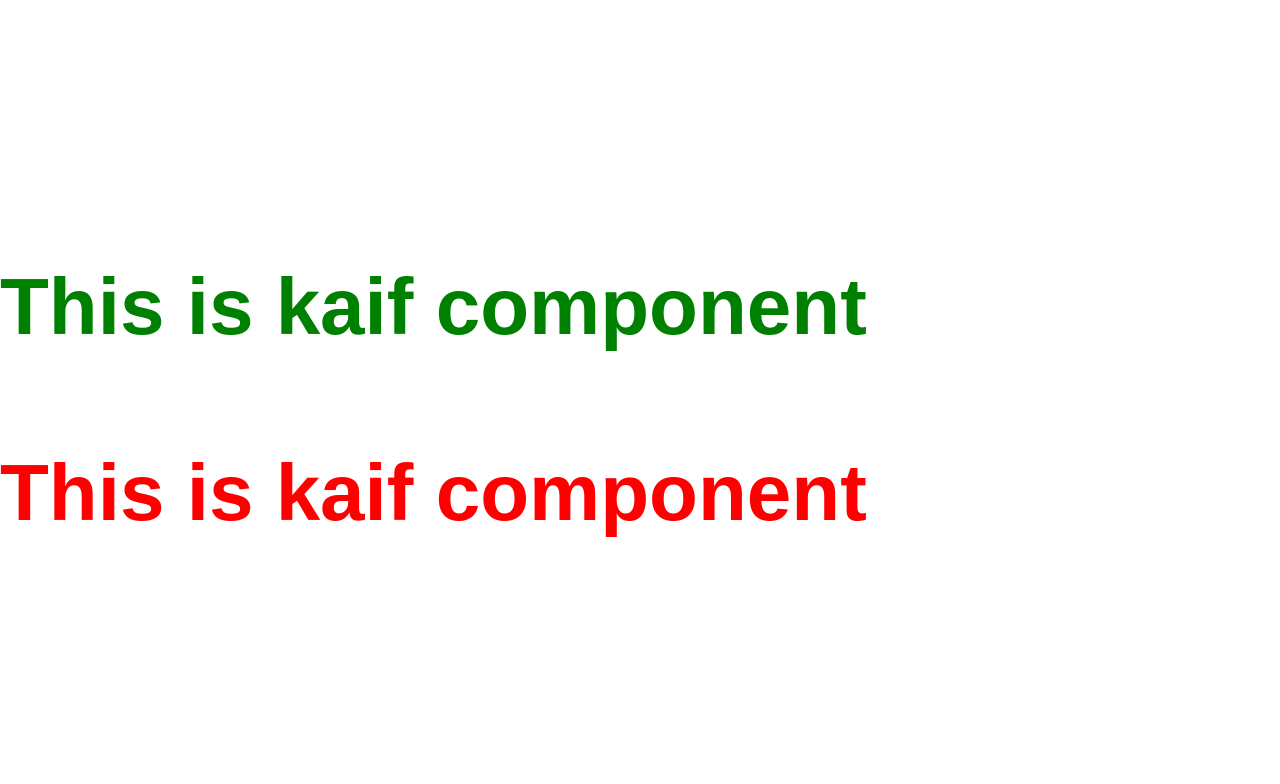
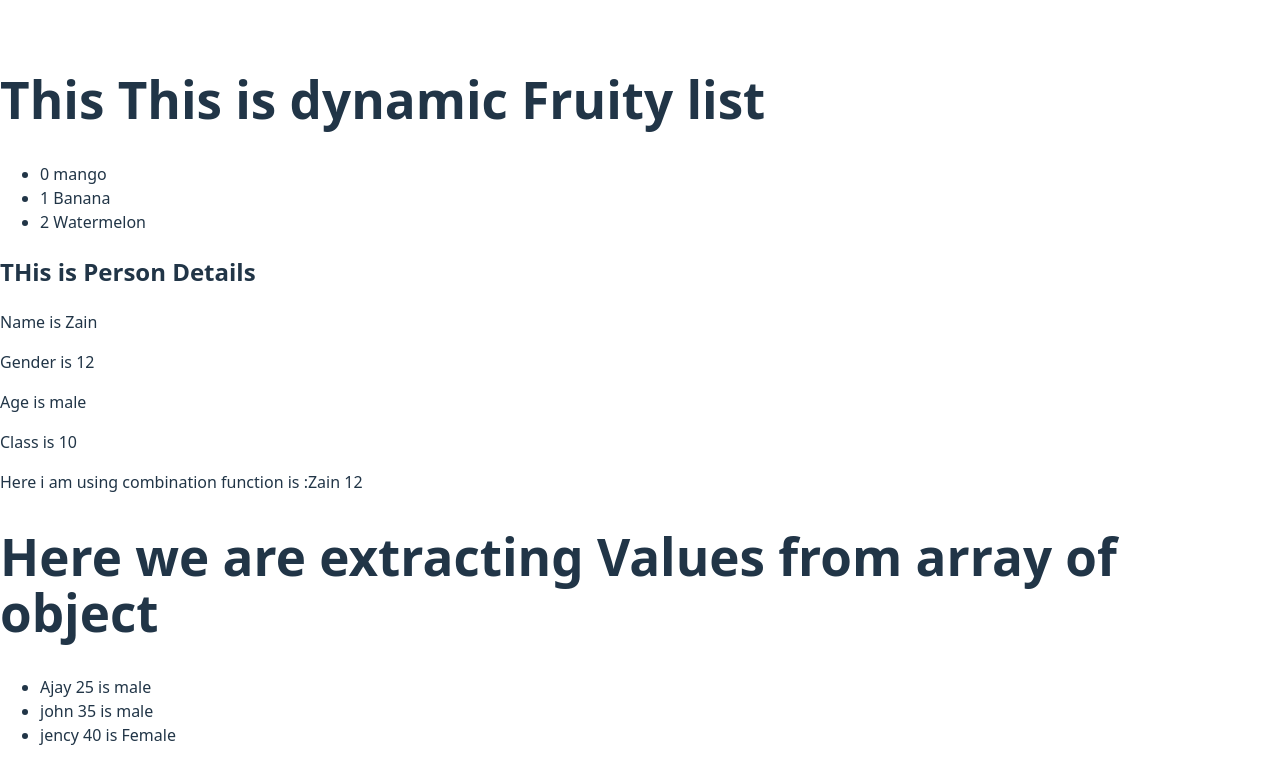
Before and after one commit to kaif-rcube/r-s, a React (Vite) app: page / in a window 1280 px wide. Shown: the top 784 px of the page. Built offline with nearby package versions, Linux system fonts and the light colour scheme.

Commit message:
learning extracting values of arrays and object through function

```diff
--- a/src/App.jsx
+++ b/src/App.jsx
@@ -1,9 +1,11 @@
-import Hello from './Hello.jsx'
+// import Hello from './Hello.jsx'
+import Array_Object from './Arra_Object.jsx'
 function App() {
 
   return (
     <>
-<Hello/>
+    <Array_Object/>
+{/* <Hello/> */}
 
 
     </>
--- /dev/null
+++ b/src/Arra_Object.jsx
@@ -0,0 +1,75 @@
+import {React} from "react";
+
+
+
+
+const Array_Object =()=>{
+
+
+const fruits =["mango","Banana","Watermelon"]
+
+const person ={
+name:"Zain",
+gender:"male",
+age:12,
+class:10,
+}
+
+
+const members = [
+    {name:"Ajay",age:25, gender:"male"},
+    {name:"john",age:35, gender:"male"},
+    {name:"jency",age:40, gender:"Female"}
+]
+
+function fullName(person) {
+// const person1 ={
+// name:"Zainidrisi",
+// gender:"male",
+// age:12,
+// class:10
+// }
+return person.name +" "+ person.age;
+
+}
+
+return(
+<>
+
+<h1>
+This This is dynamic Fruity list
+</h1>
+<ul>{fruits.map((fruit,index)=>(
+<li> {index} {fruit}</li>))}
+</ul>
+
+<h2> THis is Person Details</h2>
+
+<p>Name is {person.name}</p>
+<p>Gender is {person.age}</p>
+<p>Age is {person.gender}</p>
+<p>Class is {person.class}</p>
+<p>Here i am using combination function  is
+:{fullName(person)}</p>
+<h1>Here we are extracting Values from array of object</h1>
+<ul>
+
+{members.map((user,index)=>(
+
+<li>
+   {fullName(user)} is {user.gender}
+</li>
+
+))}
+
+</ul>
+
+
+
+
+</>
+)
+}
+
+
+export default Array_Object
```
